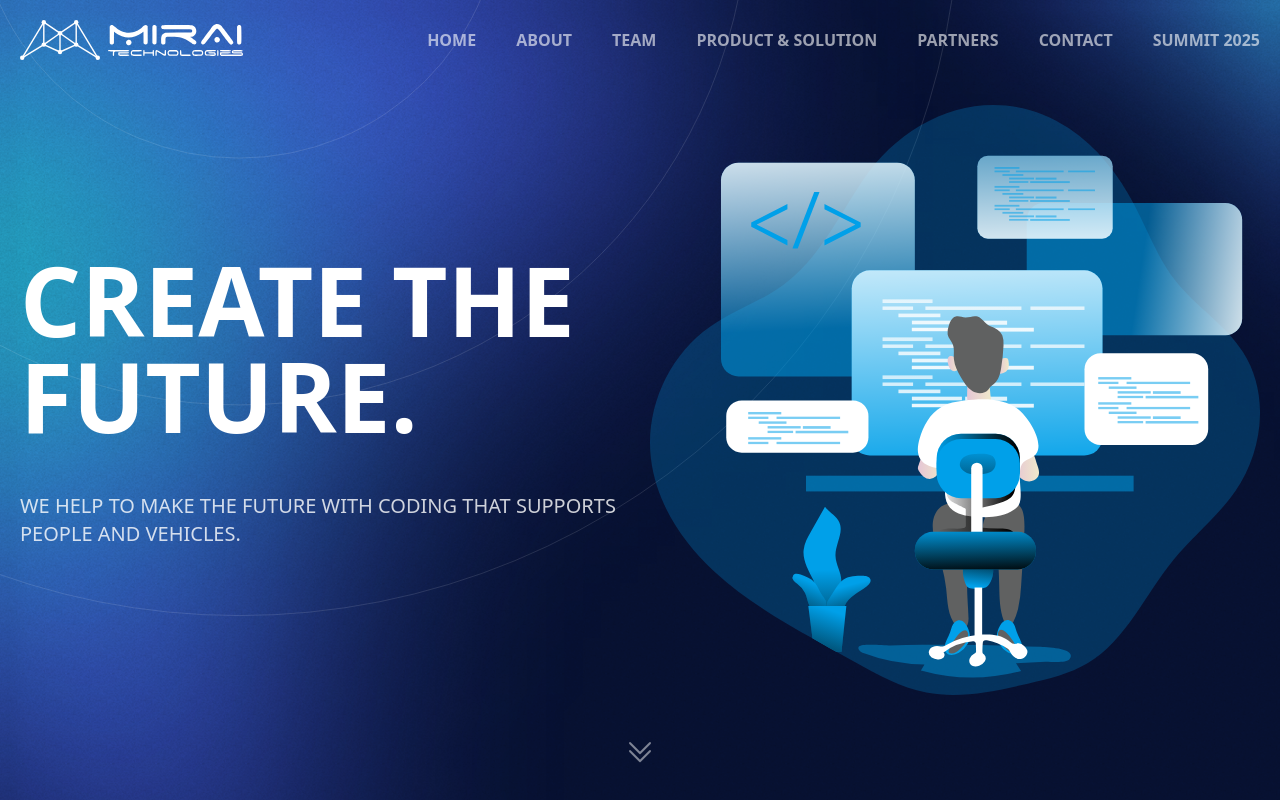
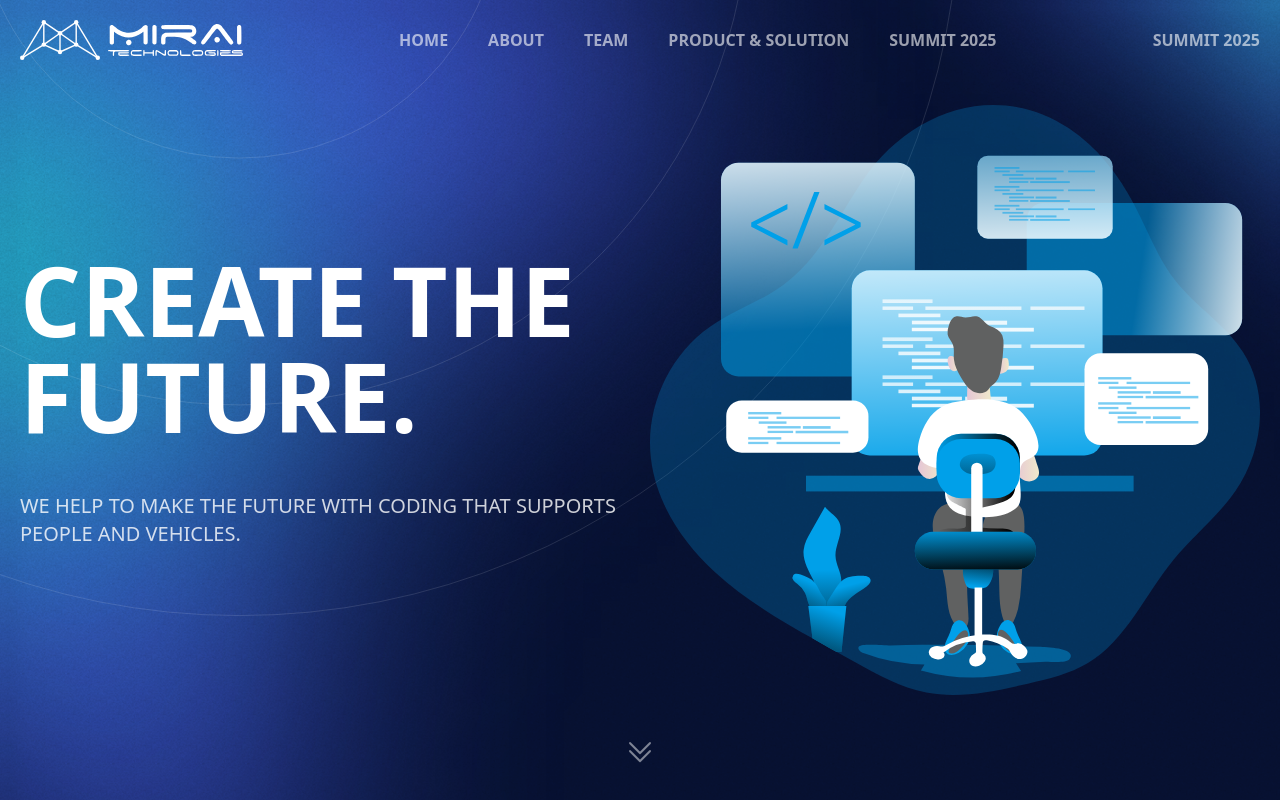
Before and after one commit to miraitechnologies/miraitechnologies.github.io, a SvelteKit app: page / in a window 1280 px wide. Shown: the top 800 px of the page. Built offline with nearby package versions, Linux system fonts and the light colour scheme.

Commit message:
added summit mune and responsivemes

```diff
--- a/src/routes/+layout.svelte
+++ b/src/routes/+layout.svelte
@@ -57,7 +57,9 @@
 				: 'opacity-0'}"
 		/>
 		<div class="container mx-auto px-5 relative">
-			<div class="flex justify-between items-center h-14 lg:h-20">
+			<div
+				class="flex justify-between items-center h-14 lg:h-20 max-[340px]:flex-col max-[340px]:pt-5 max-[340px]:gap-5"
+			>
 				<div>
 					<div
 						class="h-8 lg:h-10 flex flex-row items-center"
@@ -69,8 +71,12 @@
 				</div>
 				<div class="hidden lg:block">
 					<ul class="list-none flex flex-row gap-10">
-						{#each menu as item}
-							<li>
+						{#each menu as item, i}
+							<!-- Hiding last two elements due to menu width overflow issue since we add "summit 2025" menu
+							So Hidding when max width 1280px or below. -->
+							<li
+								class={i === menu.length - 1 || i === menu.length - 2 ? 'max-[1280px]:hidden' : ''}
+							>
 								<a
 									class="block uppercase font-bold opacity-60 hover:opacity-100 transition-opacity duration-300"
 									href="#{item.anchor}"
@@ -88,6 +94,16 @@
 						</li>
 					</ul>
 				</div>
+				<ul class="list-none  flex-row gap-10 hidden max-[1280px]:flex">
+					<li>
+						<a
+							class="block uppercase font-bold opacity-60 hover:opacity-100 transition-opacity duration-300"
+							href="http://Summit2025.mirai-technologies.com"
+							target="_blank"
+							rel="noreferrer">Summit 2025</a
+						>
+					</li>
+				</ul>
 			</div>
 		</div>
 	</nav>
```
